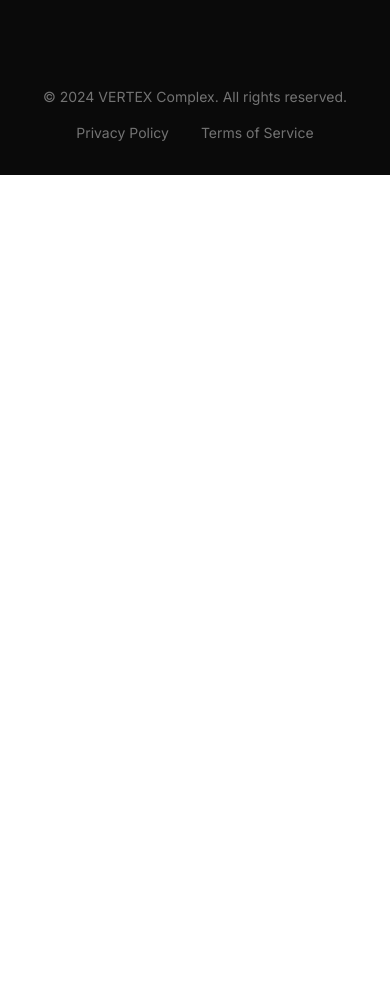
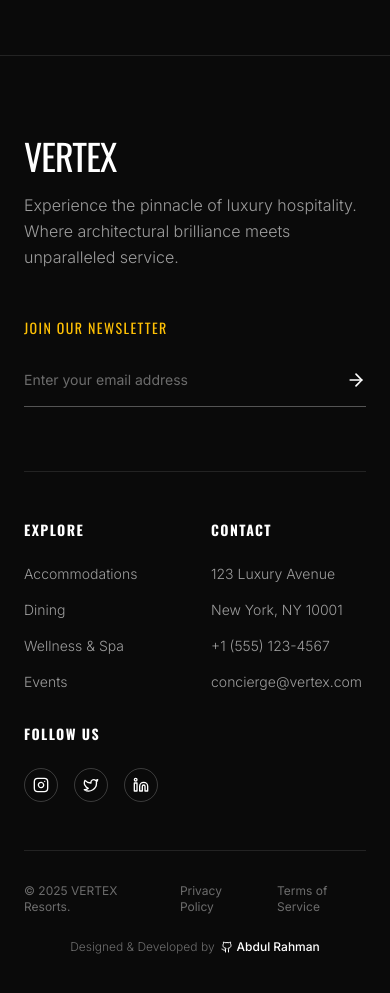
Before and after one commit to ABDUL-RAHMAN-9/vertex-luxury-resort, a React (Vite) app: page / in a window 390 px wide. Shown: the part 7540-8533 px from the top of the page. Before the commit the page ends 7715 px from the top, so only its background shows below. Built offline with nearby package versions, Linux system fonts and the light colour scheme; the HTML template or start-up script is replaced by a standard one; a web font is replaced by a local one.

Commit message:
feat(footer): add newsletter, social links, and animated developer credit

```diff
--- a/src/components/Footer.tsx
+++ b/src/components/Footer.tsx
@@ -1,23 +1,146 @@
+import { Github, Instagram, Linkedin, Twitter, ArrowRight } from "lucide-react";
+
 const Footer = () => {
+    const currentYear = new Date().getFullYear();
+
     return (
-        <footer className="py-8 bg-primary">
+        <footer className="bg-vertex-black text-white pt-20 pb-10 border-t border-white/10">
             <div className="container mx-auto px-6 lg:px-12">
-                <div className="flex flex-col md:flex-row justify-between items-center gap-4">
-                    <p className="text-muted-foreground text-sm">
-                        © 2024 VERTEX Complex. All rights reserved.
-                    </p>
-                    <div className="flex gap-8">
+                {/* --- TOP SECTION: Brand & Newsletter --- */}
+                <div className="flex flex-col lg:flex-row justify-between items-start gap-12 mb-16">
+                    {/* Brand Identity */}
+                    <div className="space-y-4 max-w-sm">
+                        <h2 className="font-display text-4xl md:text-5xl tracking-tight text-white">
+                            VERTEX
+                        </h2>
+                        <p className="text-white/60 font-light leading-relaxed">
+                            Experience the pinnacle of luxury hospitality. Where
+                            architectural brilliance meets unparalleled service.
+                        </p>
+                    </div>
+
+                    {/* Newsletter */}
+                    <div className="w-full lg:w-auto">
+                        <h3 className="font-display text-sm tracking-widest uppercase mb-6 text-vertex-gold">
+                            Join Our Newsletter
+                        </h3>
+                        <div className="flex items-center border-b border-white/30 pb-2 focus-within:border-vertex-gold transition-colors duration-300 max-w-md">
+                            <input
+                                type="email"
+                                placeholder="Enter your email address"
+                                className="bg-transparent border-none outline-none text-white placeholder:text-white/40 w-full text-sm py-2"
+                            />
+                            <button className="text-white hover:text-vertex-gold transition-colors">
+                                <ArrowRight className="w-5 h-5" />
+                            </button>
+                        </div>
+                    </div>
+                </div>
+
+                {/* --- MIDDLE SECTION: Links --- */}
+                <div className="grid grid-cols-2 md:grid-cols-4 gap-8 py-12 border-t border-white/10">
+                    <div>
+                        <h4 className="font-display text-sm font-bold tracking-widest uppercase mb-6">
+                            Explore
+                        </h4>
+                        <ul className="space-y-4 text-sm text-white/60 font-light">
+                            <li>
+                                <a
+                                    href="#"
+                                    className="hover:text-vertex-gold transition-colors">
+                                    Accommodations
+                                </a>
+                            </li>
+                            <li>
+                                <a
+                                    href="#"
+                                    className="hover:text-vertex-gold transition-colors">
+                                    Dining
+                                </a>
+                            </li>
+                            <li>
+                                <a
+                                    href="#"
+                                    className="hover:text-vertex-gold transition-colors">
+                                    Wellness & Spa
+                                </a>
+                            </li>
+                            <li>
+                                <a
+                                    href="#"
+                                    className="hover:text-vertex-gold transition-colors">
+                                    Events
+                                </a>
+                            </li>
+                        </ul>
+                    </div>
+                    <div>
+                        <h4 className="font-display text-sm font-bold tracking-widest uppercase mb-6">
+                            Contact
+                        </h4>
+                        <ul className="space-y-4 text-sm text-white/60 font-light">
+                            <li>123 Luxury Avenue</li>
+                            <li>New York, NY 10001</li>
+                            <li>+1 (555) 123-4567</li>
+                            <li>concierge@vertex.com</li>
+                        </ul>
+                    </div>
+                    {/* Socials */}
+                    <div className="col-span-2 md:col-span-2 flex flex-col md:items-end">
+                        <h4 className="font-display text-sm font-bold tracking-widest uppercase mb-6">
+                            Follow Us
+                        </h4>
+                        <div className="flex gap-4">
+                            <a
+                                href="#"
+                                className="p-2 border border-white/20 rounded-full hover:bg-white hover:text-black transition-all duration-300">
+                                <Instagram className="w-4 h-4" />
+                            </a>
+                            <a
+                                href="#"
+                                className="p-2 border border-white/20 rounded-full hover:bg-white hover:text-black transition-all duration-300">
+                                <Twitter className="w-4 h-4" />
+                            </a>
+                            <a
+                                href="#"
+                                className="p-2 border border-white/20 rounded-full hover:bg-white hover:text-black transition-all duration-300">
+                                <Linkedin className="w-4 h-4" />
+                            </a>
+                        </div>
+                    </div>
+                </div>
+
+                {/* --- BOTTOM SECTION: Credits --- */}
+                <div className="flex flex-col md:flex-row justify-between items-center gap-6 pt-8 border-t border-white/10 text-xs text-white/40">
+                    {/* Legal Links */}
+                    <div className="flex gap-6">
+                        <p>© {currentYear} VERTEX Resorts.</p>
                         <a
                             href="#"
-                            className="text-muted-foreground text-sm hover:text-primary-foreground transition-colors">
+                            className="hover:text-white transition-colors">
                             Privacy Policy
                         </a>
                         <a
                             href="#"
-                            className="text-muted-foreground text-sm hover:text-primary-foreground transition-colors">
+                            className="hover:text-white transition-colors">
                             Terms of Service
                         </a>
                     </div>
+
+                    {/* YOUR DEVELOPER CREDIT */}
+                    <p className="flex items-center gap-1.5 font-light">
+                        Designed & Developed by
+                        <a
+                            href="https://github.com/ABDUL-RAHMAN-9"
+                            target="_blank"
+                            rel="noopener noreferrer"
+                            className="group relative font-medium text-white transition-colors hover:text-vertex-gold flex items-center gap-1">
+                            <Github className="w-3 h-3" />
+                            Abdul Rahman
+                            {/* Underline Animation */}
+                            <span className="absolute left-0 bottom-0 w-0 h-[1px] bg-vertex-gold transition-all duration-300 group-hover:w-full" />
+                        </a>
+                    </p>
                 </div>
             </div>
         </footer>
```
